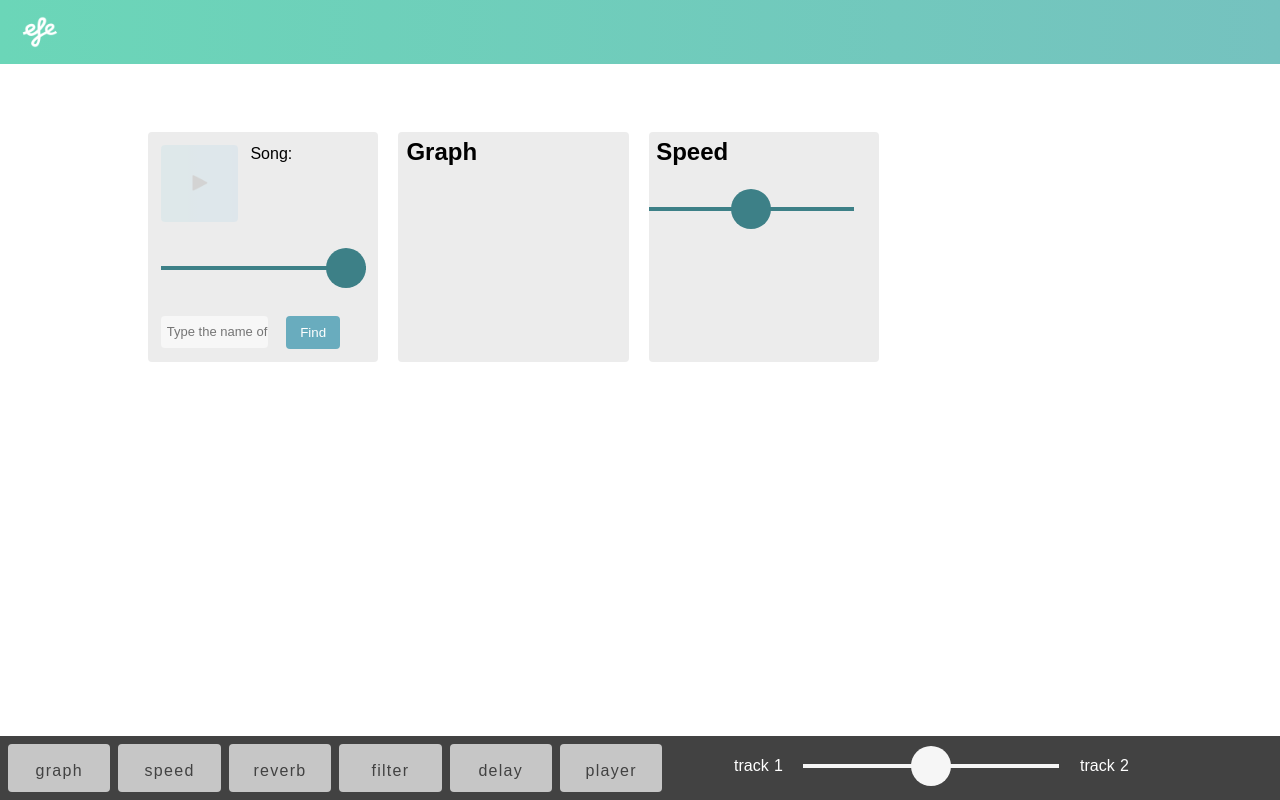
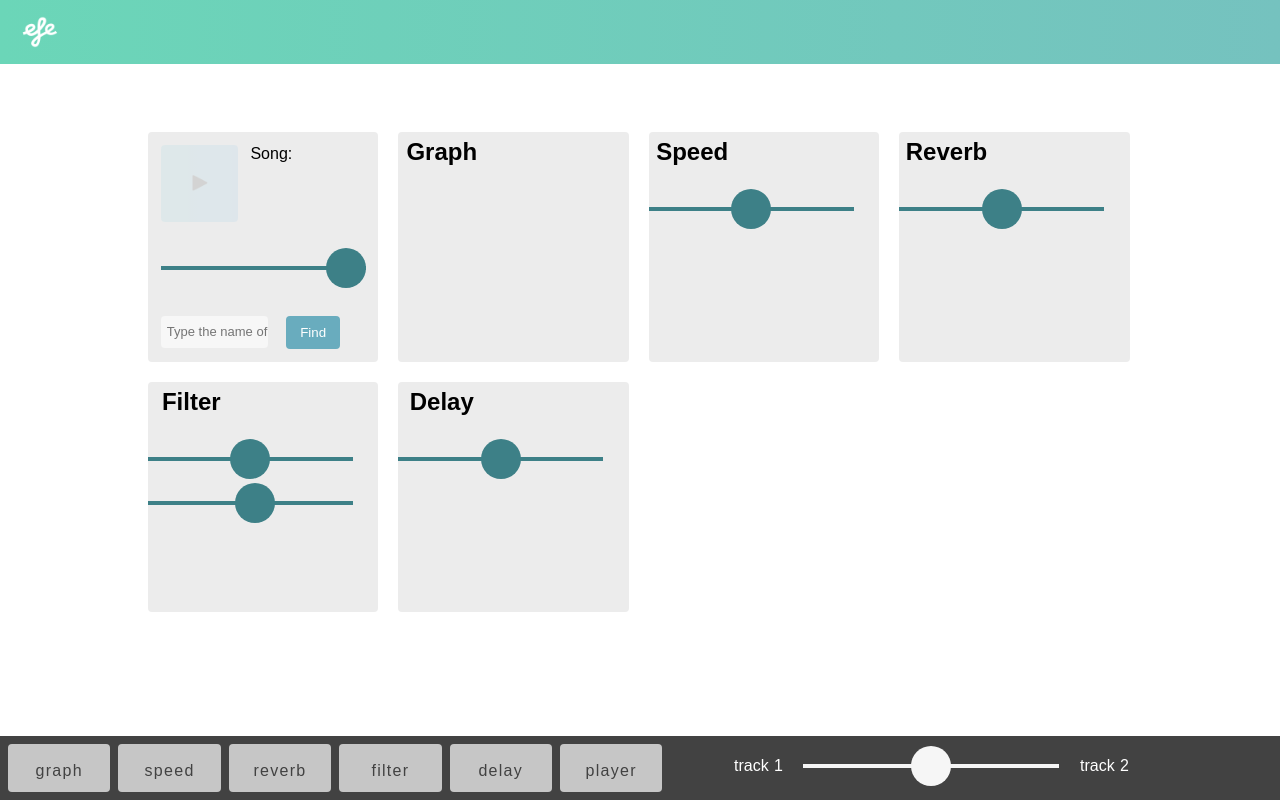
Before and after one commit to nckn/effe, a Nuxt app: page / in a window 1280 px wide. Built offline with nearby package versions, Linux system fonts and the light colour scheme.

Commit message:
two sliders in object. TODO: better v-model solution for input values

```diff
--- a/components/MainView.vue
+++ b/components/MainView.vue
@@ -3,7 +3,7 @@
     .panel
       PlayerNode(v-for="(node, index) in players" :node="node" :key="index")
       Node(v-for="(node, index) in nodes" :node="node" :key="`node-${index}`")
-    Footer
+    Footer(:nodes="nodes")
 </template>
 
 <script>
@@ -30,8 +30,19 @@ export default {
       ],
       nodes: [
         {name: 'Graph', class_name: 'graph', isOn: true},
-        {name: 'Speed', class_name: 'speed', isOn: true, sliders: [{min: 0.1, max: 1.9, step: 0.02, value: 1}]},
-        // {name: 'Player 2', type: 'player'}
+        {name: 'Speed', class_name: 'speed', isOn: true, sliders: [
+          {min: 0.1, max: 1.9, step: 0.02, value: 1}
+        ]},
+        {name: 'Reverb', class_name: 'reverb', isOn: true, sliders: [
+          {min: 0, max: 200, step: 1, value: 0}
+        ]},
+        {name: 'Filter', class_name: 'filter', isOn: true, sliders: [
+          {name: '', min: 0, max: 200, step: 1, value: 0},
+          {name: 'Tremolo', min: 1, max: 20, step: 1, value: 0}
+        ]},
+        {name: 'Delay', class_name: 'delay', isOn: true, sliders: [
+          {min: 0, max: 200, step: 1, value: 0}
+        ]}
       ],
       aC: null,
       sources: new Array(2),
--- a/components/Node.vue
+++ b/components/Node.vue
@@ -2,7 +2,7 @@
   .node(v-bind:id="node.class_name" v-if="node.isOn")
     h2 {{ node.name }}
     div(v-for="(s, index) in node.sliders")
-      input(v-bind:class="`${node.class_name}-${index}`" type="range" min="s.min" max="s.max" step="s.step" value="s.value" v-model="sliderVal")
+      input(v-bind:class="`${node.class_name}-${index}`" type="range" :min="s.min" :max="s.max" :step="s.step" v-model="sliderVal")
       output(id="speed-output" for="filter") {{ sliderVal }}
 </template>
 
```
